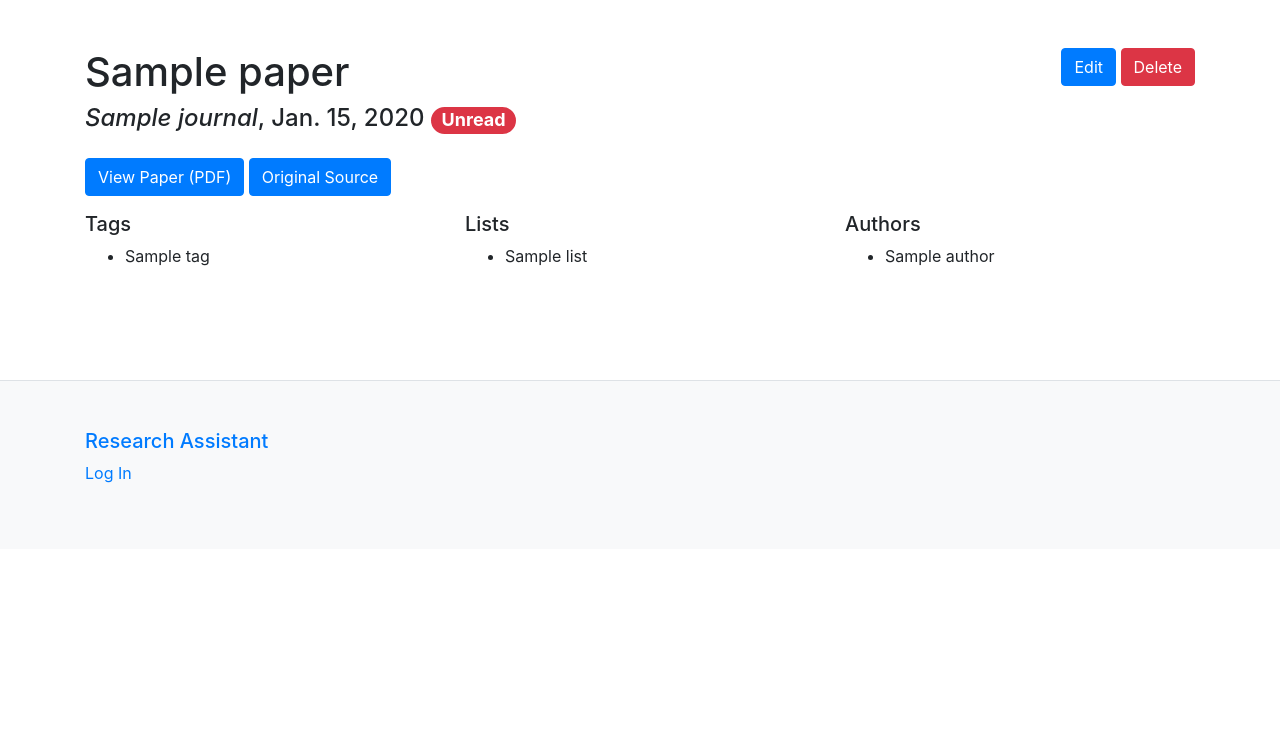
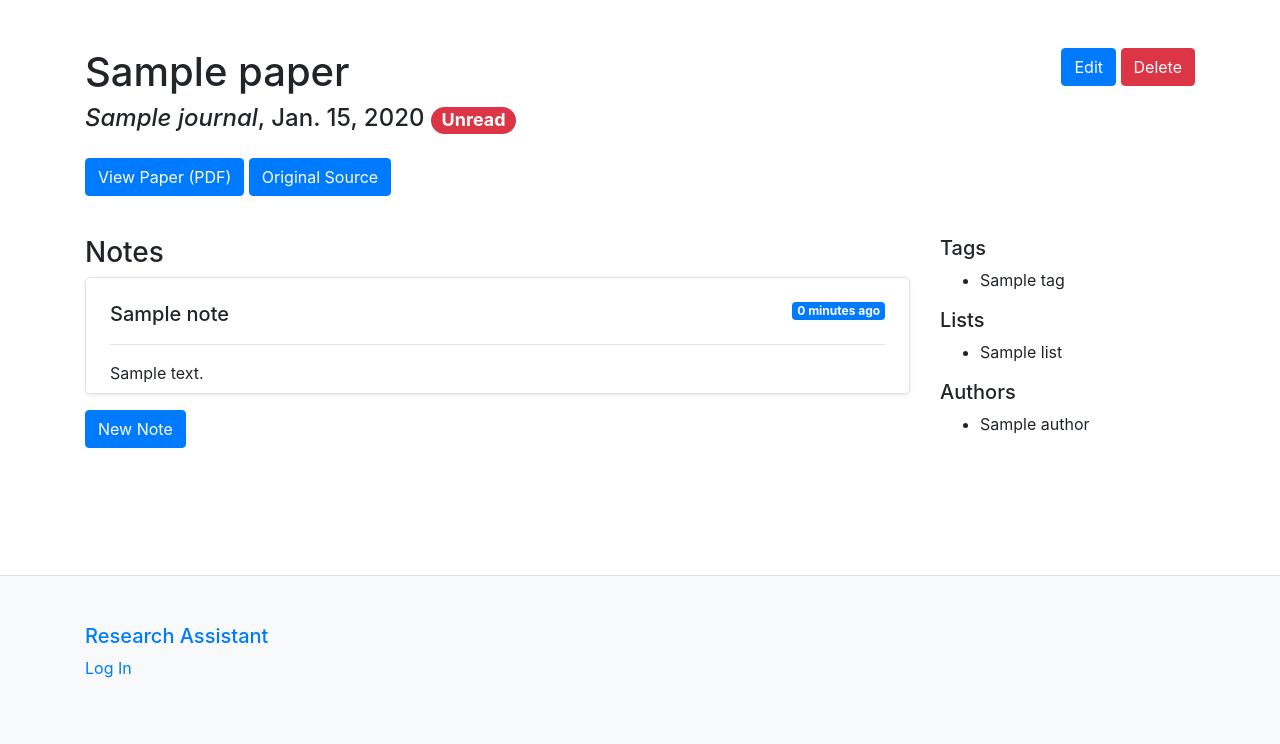
Before and after one commit to scivarolo/research-assistant, a Django app: page /papers/1 in a window 1280 px wide. Shown: the part 56-800 px from the top of the page. Run offline with Django 3.2, Linux system fonts and the light colour scheme; tables that the repository leaves empty hold one stand-in row (values such as "Sample post"); some libraries are stand-ins or nearby versions.

Commit message:
display notes on paper view

```diff
--- a/research_assistant/models.py
+++ b/research_assistant/models.py
@@ -68,3 +68,6 @@ class Note(models.Model):
     date_created = models.DateTimeField(default=timezone.now)
     date_modified = models.DateTimeField(default=timezone.now)
     user = models.ForeignKey(User, on_delete=models.CASCADE)
+
+    class Meta:
+        ordering = ("-date_created",)
--- a/research_assistant/templates/paper/single.html
+++ b/research_assistant/templates/paper/single.html
@@ -17,24 +17,36 @@
       {% if paper.source_url %}<a class="btn btn-primary" href="{{paper.source_url}}" target="_blank">Original Source</a>{% endif %}
     </div>
   </div>
-  <div class="row">
-    <div class="col">
+  <div class="row mt-4">
+    <div class="col-md-9 mb-4">
+      <h3>Notes</h3>
+      {% for note in paper.note_set.all %}
+        <div class="shadow-sm rounded-lg border px-4 pt-4 pb-2 mb-3">
+          <div class="d-flex">
+            <h5 class="m-0">{{note.title}}</h5>
+            <div class="ml-auto">
+              <h6 class="badge badge-primary">{{note.date_created|timesince}} ago</h6>
+            </div>
+          </div>
+          <hr />
+          <div>{{note.content|safe}}</div>
+        </div>
+      {% endfor %}
+      <a class="btn btn-primary" href="{% url 'research_assistant:add_note' paper.id %}">New Note</a>
+    </div>
+    <div class="col-md-3">
       <h5>Tags</h5>
       <ul>
       {% for tag in paper.tags.all %}
         <li>{{ tag.name }}</li>
       {% endfor %}
       </ul>
-    </div>
-    <div class="col">
       <h5>Lists</h5>
       <ul>
       {% for list in paper.lists.all %}
         <li>{{ list.name }}</li>
       {% endfor %}
       </ul>
-    </div>
-    <div class="col">
       <h5>Authors</h5>
       <ul>
       {% for author in paper.authors.all %}
@@ -42,4 +54,5 @@
       {% endfor %}
       </ul>
     </div>
+  </div>
 {% endblock content %}
```
